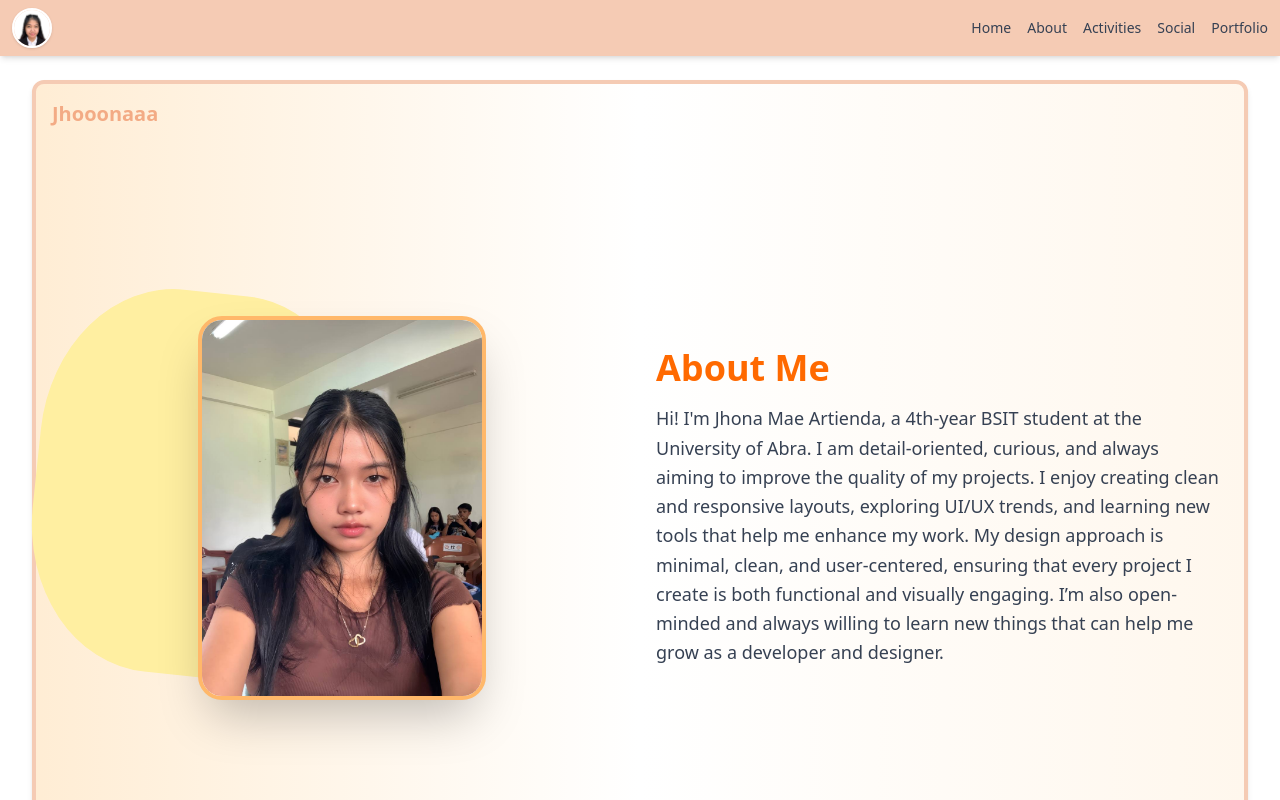
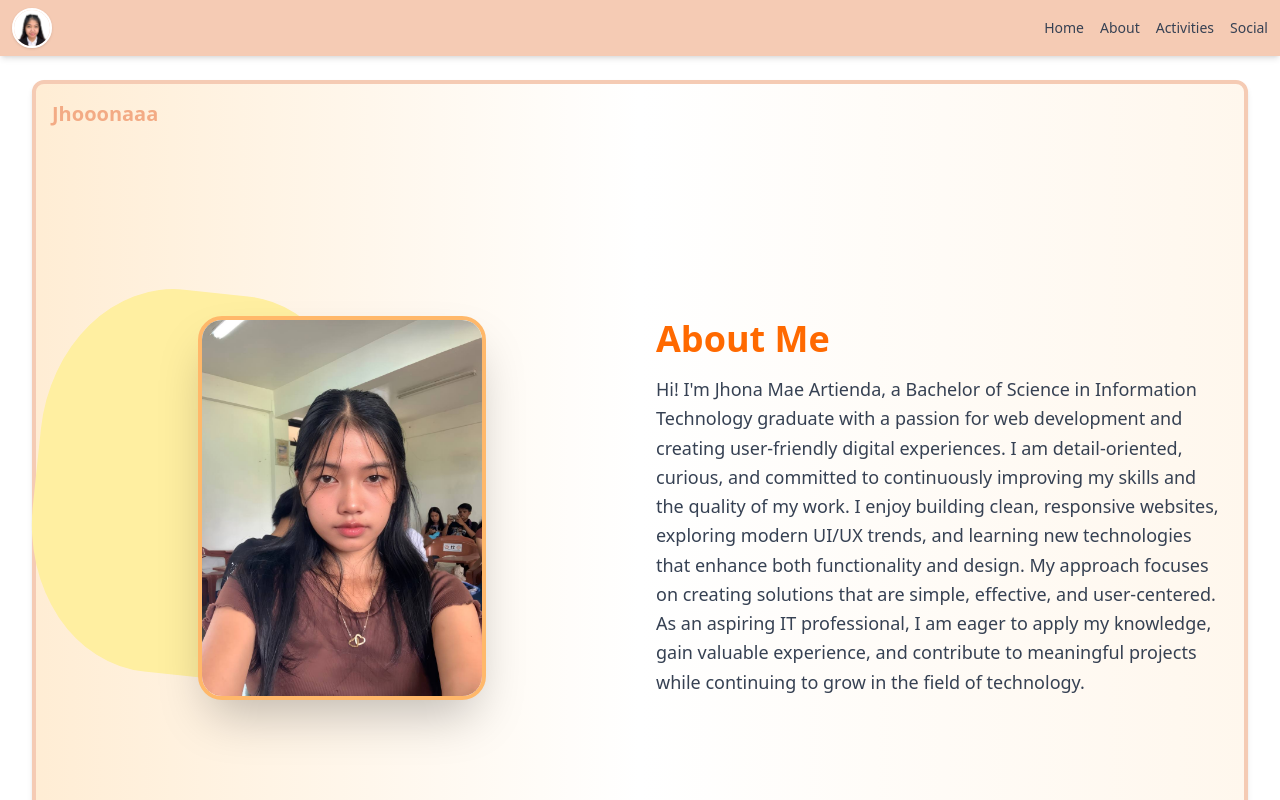
Before and after one commit to jhooonaaa/Portfolio_Website, a React (Vite) app: page / in a window 1280 px wide. Both pictures are taken after a click on the element 640 px from the left and 338 px from the top of the page. Shown: the top 800 px of the page. Built offline with nearby package versions, Linux system fonts and the light colour scheme.

Commit message:
update code

```diff
--- a/src/App.jsx
+++ b/src/App.jsx
@@ -60,14 +60,7 @@ function App() {
           Social
         </button>
       </li>
-      <li>
-  <button
-    onClick={() => scrollToRef(portfolioRef)}
-    className="hover:text-[#CB997E] transition"
-  >
-    Portfolio
-  </button>
-</li>
+
     </ul>
   </nav>
 );
--- a/src/components/About.jsx
+++ b/src/components/About.jsx
@@ -26,10 +26,15 @@ function About() {
           About Me
         </h2>
         <p className="mt-4 text-gray-700 text-base sm:text-lg leading-relaxed">
-         Hi! I'm Jhona Mae Artienda, a 4th-year BSIT student at the University of Abra. I am detail-oriented, curious, and always aiming to improve the quality of my projects.
-         I enjoy creating clean and responsive layouts, exploring UI/UX trends, and learning new tools that help me enhance my work.
-         My design approach is minimal, clean, and user-centered, ensuring that every project I create is both functional and visually engaging.
-         I’m also open-minded and always willing to learn new things that can help me grow as a developer and designer.
+        Hi! I'm Jhona Mae Artienda, a Bachelor of Science in Information Technology graduate with a
+         passion for web development and creating user-friendly digital experiences. I am detail-oriented,
+          curious, and committed to continuously improving my skills and the quality of my work.
+           I enjoy building clean, responsive websites, exploring modern UI/UX trends,
+           and learning new technologies that enhance both functionality and design.
+            My approach focuses on creating solutions that are simple, effective, and user-centered.
+            As an aspiring IT professional, I am eager to apply my knowledge, gain valuable experience,
+            and contribute to meaningful projects while continuing to grow in the field of technology.
+
         </p>
       </div>
     </section>
```
